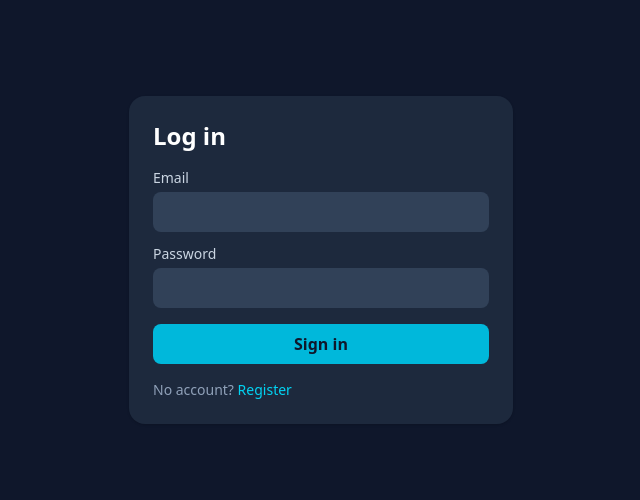
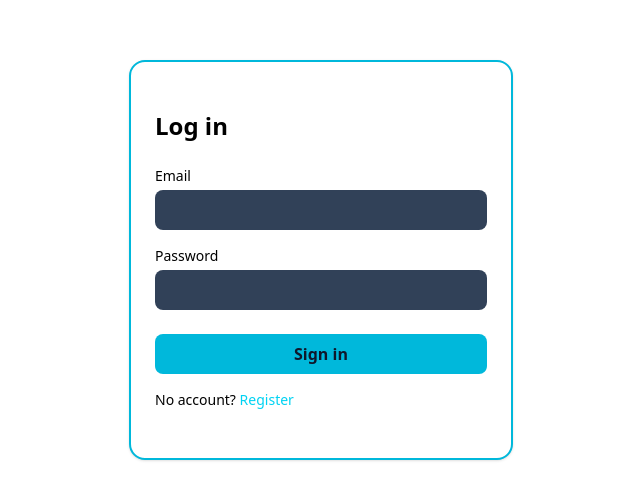
Before and after one commit to Iviwe-Gagayi/Task-Manager-Frontend, a React (Vite) app in the folder Task-Manager-frontend/: page /login in a window 1280 px wide. Shown: the part 140-640 px from the top of the page, without its empty margins (319-959 px from the left). Built offline with nearby package versions, Linux system fonts and the light colour scheme.

Commit message:
Styled Log in page

```diff
--- a/Task-Manager-frontend/src/pages/Login.jsx
+++ b/Task-Manager-frontend/src/pages/Login.jsx
@@ -28,24 +28,24 @@ export default function Login() {
   }
 
   return (
-    <div className="min-h-screen grid place-items-center bg-slate-900 px-4">
-      <form onSubmit={onSubmit} className="w-full max-w-sm bg-slate-800 p-6 rounded-2xl shadow">
-        <h1 className="text-2xl font-semibold text-white mb-4">Log in</h1>
+    <div className="min-h-screen grid place-items-center bg-white px-4">
+      <form onSubmit={onSubmit} className="w-full h-100 flex flex-col justify-center max-w-sm bg-white p-6 py-10 rounded-2xl shadow border-2 border-cyan-500">
+        <h1 className="text-2xl font-semibold text-black mb-6">Log in</h1>
 
         {err && <div className="mb-3 text-sm text-red-400">{err}</div>}
 
-        <label className="block text-slate-300 text-sm mb-1">Email</label>
+        <label className="block text-black text-sm mb-1">Email</label>
         <input
-          className="w-full mb-3 rounded-lg bg-slate-700 px-3 py-2 text-white outline-none"
+          className="w-full mb-4 rounded-lg bg-slate-700 px-3 py-2 text-white outline-none"
           type="email"
           value={email}
           onChange={(e) => setEmail(e.target.value)}
           required
         />
 
-        <label className="block text-slate-300 text-sm mb-1">Password</label>
+        <label className="block text-black text-sm mb-1">Password</label>
         <input
-          className="w-full mb-4 rounded-lg bg-slate-700 px-3 py-2 text-white outline-none"
+          className="w-full mb-6 rounded-lg bg-slate-700 px-3 py-2 text-white outline-none"
           type="password"
           value={password}
           onChange={(e) => setPassword(e.target.value)}
@@ -59,7 +59,7 @@ export default function Login() {
           {loading ? "Signing in..." : "Sign in"}
         </button>
 
-        <p className="text-slate-400 text-sm mt-4">
+        <p className="text-black text-sm mt-4">
           No account? <Link to="/register" className="text-cyan-400 hover:underline">Register</Link>
         </p>
       </form>
```
